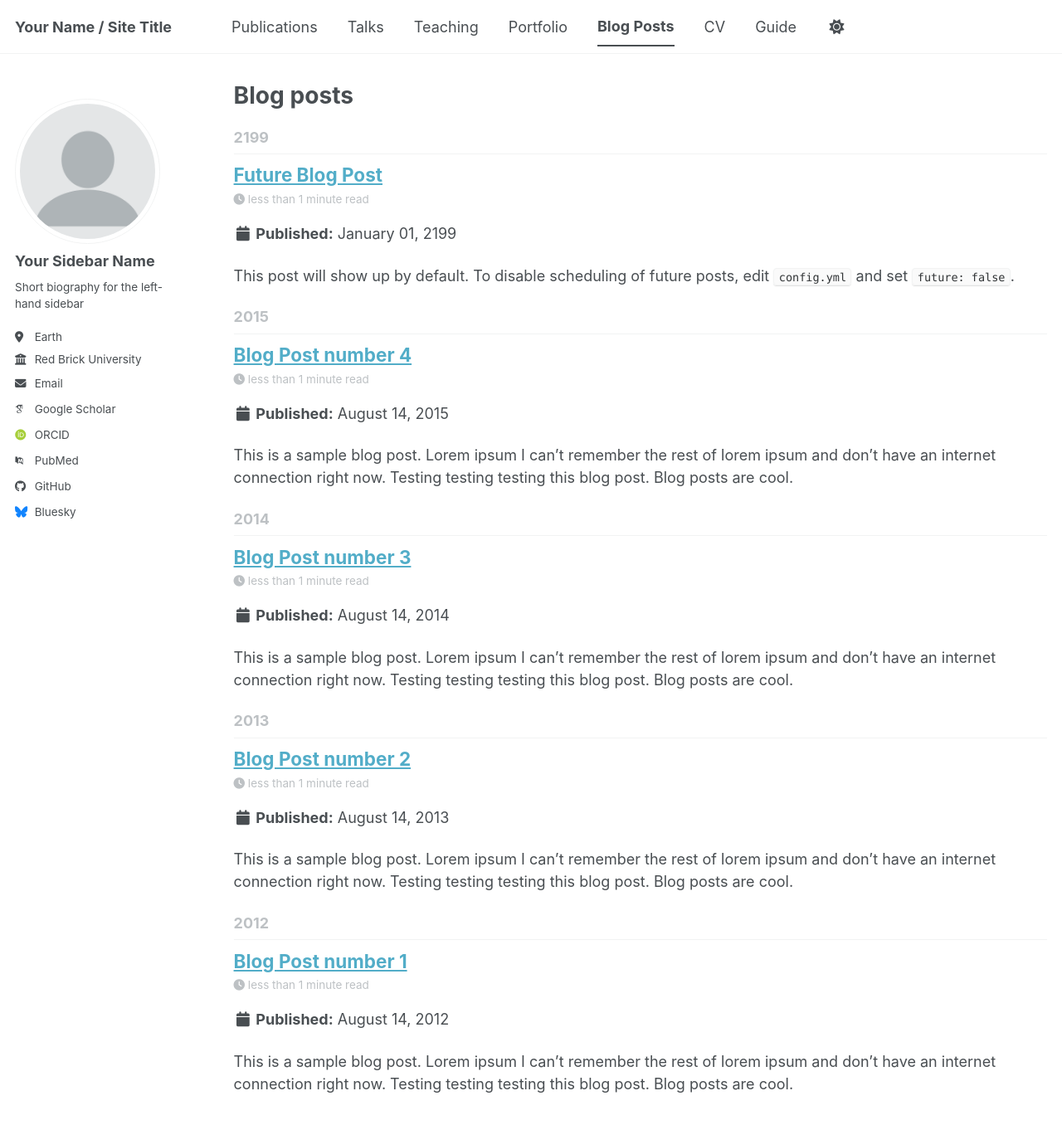
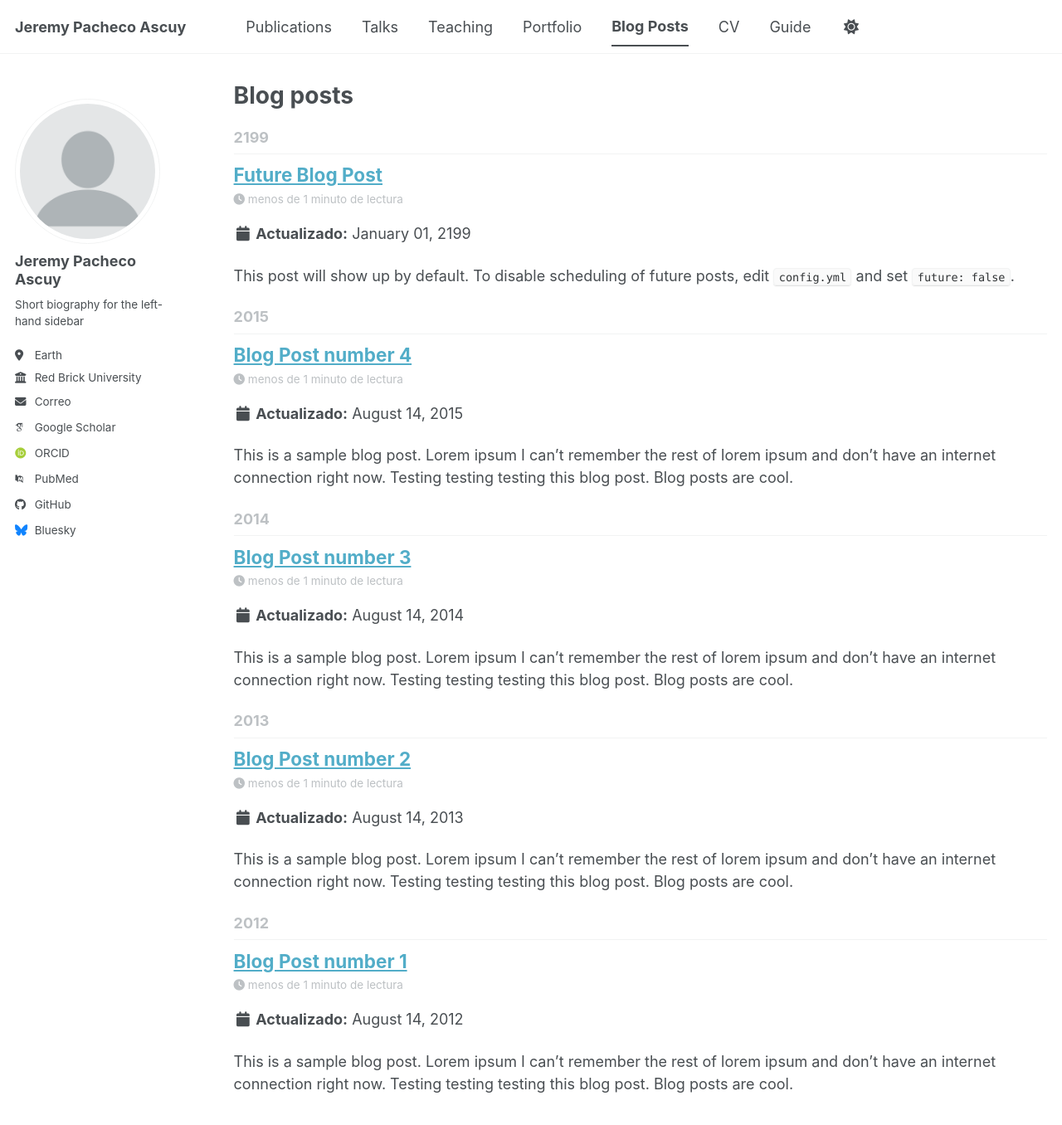
Before and after one commit to heliophues/Names-Rhodes, a Jekyll site: the page built from _pages/year-archive.html, in a window 1280 px wide and 1400 px high. Shown: the top 1356 px of the window at 83% size. Built offline with Jekyll 4.4.1, drawn with Linux system fonts in a browser that asks for light colours; some web fonts are replaced; a script bundle is joined from its source files by our own code; library files that are not in the unit come from our copies; some of the changed text lies outside the part shown.

Commit message:
Update _config.yml

```diff
--- a/_config.yml
+++ b/_config.yml
@@ -7,9 +7,9 @@
 # server process.
 
 # Basic Site Settings
-locale                   : "en-US"
+locale                   : "es"
 site_theme               : "default" # The available themes options are "default", "air", "sunrise", "mint", "dirt" and "contrast"
-title                    : "Your Name / Site Title"
+title                    : "Jeremy Pacheco Ascuy"
 title_separator          : "-"
 name                     : &name "Your Name"
 description              : &description "Your Name's academic portfolio"   # Update this with a general description of your site, this is the default if not overridden by a page
@@ -24,7 +24,7 @@ repository               : "academicpages/academicpages.github.io"
 author:
   # Biographic information
   avatar           : "profile.png"
-  name             : "Your Sidebar Name"
+  name             : "Jeremy Pacheco Ascuy"
   pronouns         : # example: "she/her"
   bio              : "Short biography for the left-hand sidebar"
   location         : "Earth"
```
